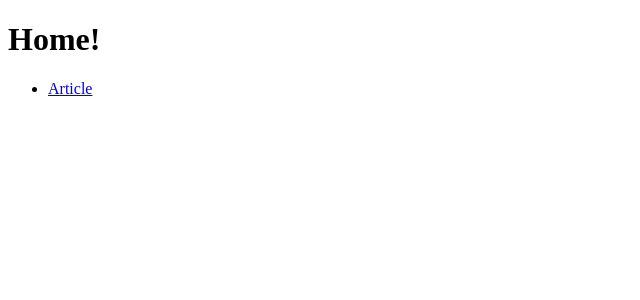
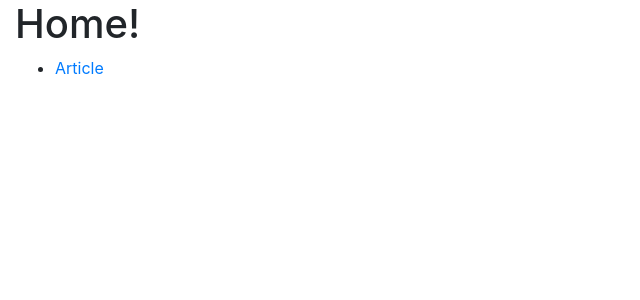
Before and after one commit to as3io/nuxt-js-sandbox, a Nuxt app: page / in a window 1280 px wide. Shown: the top 300 px of the page, without its empty margins (0-640 px from the left). Built offline with nearby package versions, Linux system fonts and the light colour scheme.

Commit message:
Apply bootstrap

```diff
--- a/layouts/default.vue
+++ b/layouts/default.vue
@@ -1,5 +1,9 @@
 <template>
-  <div class="container">
-    <nuxt />
-  </div>
+  <b-container fluid>
+    <b-row>
+      <b-col>
+        <nuxt />
+      </b-col>
+    </b-row>
+  </b-container>
 </template>
--- a/nuxt.config.js
+++ b/nuxt.config.js
@@ -24,6 +24,13 @@ module.exports = {
   /**
    *
    */
+  modules: [
+    'bootstrap-vue/nuxt',
+  ],
+
+  /**
+   *
+   */
   head: {
     /**
      *
```
